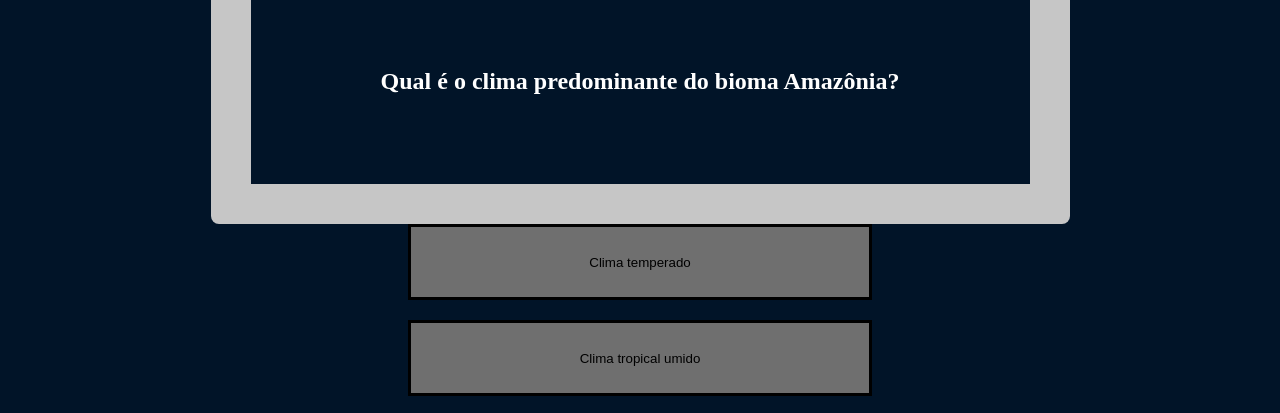
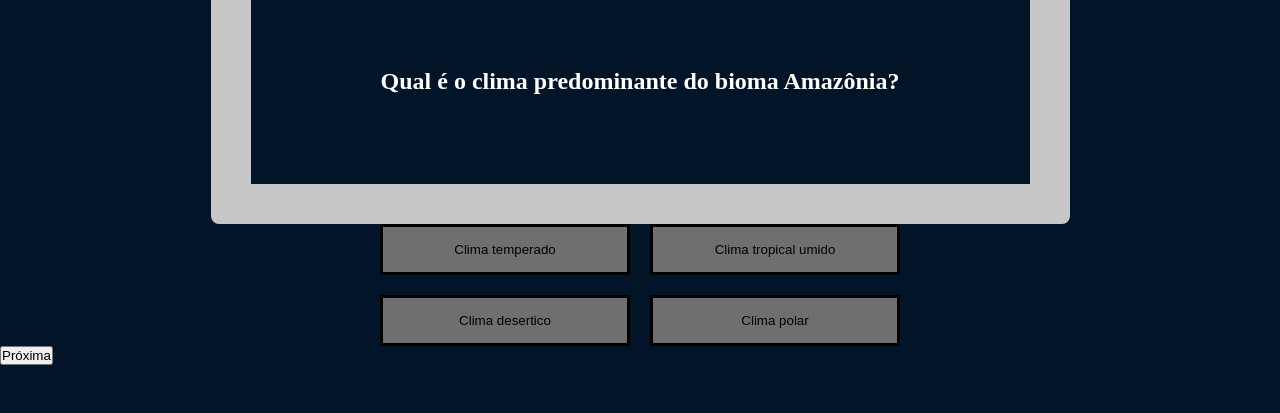
Before and after one commit to GustavoDaSilvaS12B/Edutec, a plain HTML site: page Index.html in a window 1280 px wide. Shown: the part 358-771 px from the top of the page. Drawn offline with Linux system fonts and the light colour scheme.

Commit message:
Estilização dos botões

```diff
--- a/style.css
+++ b/style.css
@@ -98,53 +98,74 @@
 }
 
 .questãotemperado {
-    width: 29rem;
-    height: 4.75rem;
+    width: 15.625rem;
+    padding: 0.938rem;
     flex-shrink: 0;
-    border: 3px solid #000;
+    border: 0.188rem solid #000;
     background: #6F6F6F;
+    cursor: pointer;
+    text-align: center;
+    transition: all 0.3s;
 }
 
 .questãotropumido {
-    width: 29rem;
-    height: 4.75rem;
+    width: 15.625rem;
+    padding: 0.938rem;
     flex-shrink: 0;
-    border: 3px solid #000;
+    border: 0.188rem solid #000;
     background: #6F6F6F;
+    cursor: pointer;
+    text-align: center;
+    transition: all 0.3s;
 }
 
 .questãodesertico {
-    width: 29rem;
-    height: 4.75rem;
+    width: 15.625rem;
+    padding: 0.938rem;
     flex-shrink: 0;
-    border: 3px solid #000;
+    border: 0.188rem solid #000;
     background: #6F6F6F;
+    cursor: pointer;
+    text-align: center;
+    transition: all 0.3s;
 }
 
 .questãopolar {
-    width: 29rem;
-    height: 4.75rem;
+    width: 15.625rem;
+    padding: 0.938rem;
     flex-shrink: 0;
-    border: 3px solid #000;
+    border: 0.188rem solid #000;
     background: #6F6F6F;
+    cursor: pointer;
+    text-align: center;
+    transition: all 0.3s;
 }
 
 .questao1 {
     display: flex;
     flex-wrap: wrap;
     justify-content: center;
-    gap: 20px; /* Espaço entre os botões */
-    max-width: 600px;
+    gap: 1.25rem; /* Espaço entre os botões */
+    max-width: 37.5rem;
     margin: 0 auto; /* Centraliza o container */
 }
 
-.botoes {
-    width: 250px;
-    padding: 15px;
-    background-color: gray;
-    color: white;
-    border: 1px solid black;
-    text-align: center;
-    font-family: 'Minecraft', sans-serif; /* Se estiver usando essa fonte */
-    cursor: pointer;
+.questãotropumido:hover:not([disabled]){
+    background: #20232A;
+    color: #fff;
 }
+
+.questãotemperado:hover:not([disabled]){
+    background: #20232A;
+    color: #fff;
+}
+
+.questãopolar:hover:not([disabled]){
+    background: #20232A;
+    color: #fff;
+}
+
+.questãodesertico:hover:not([disabled]){
+    background: #20232A;
+    color: #fff;
+}
```
